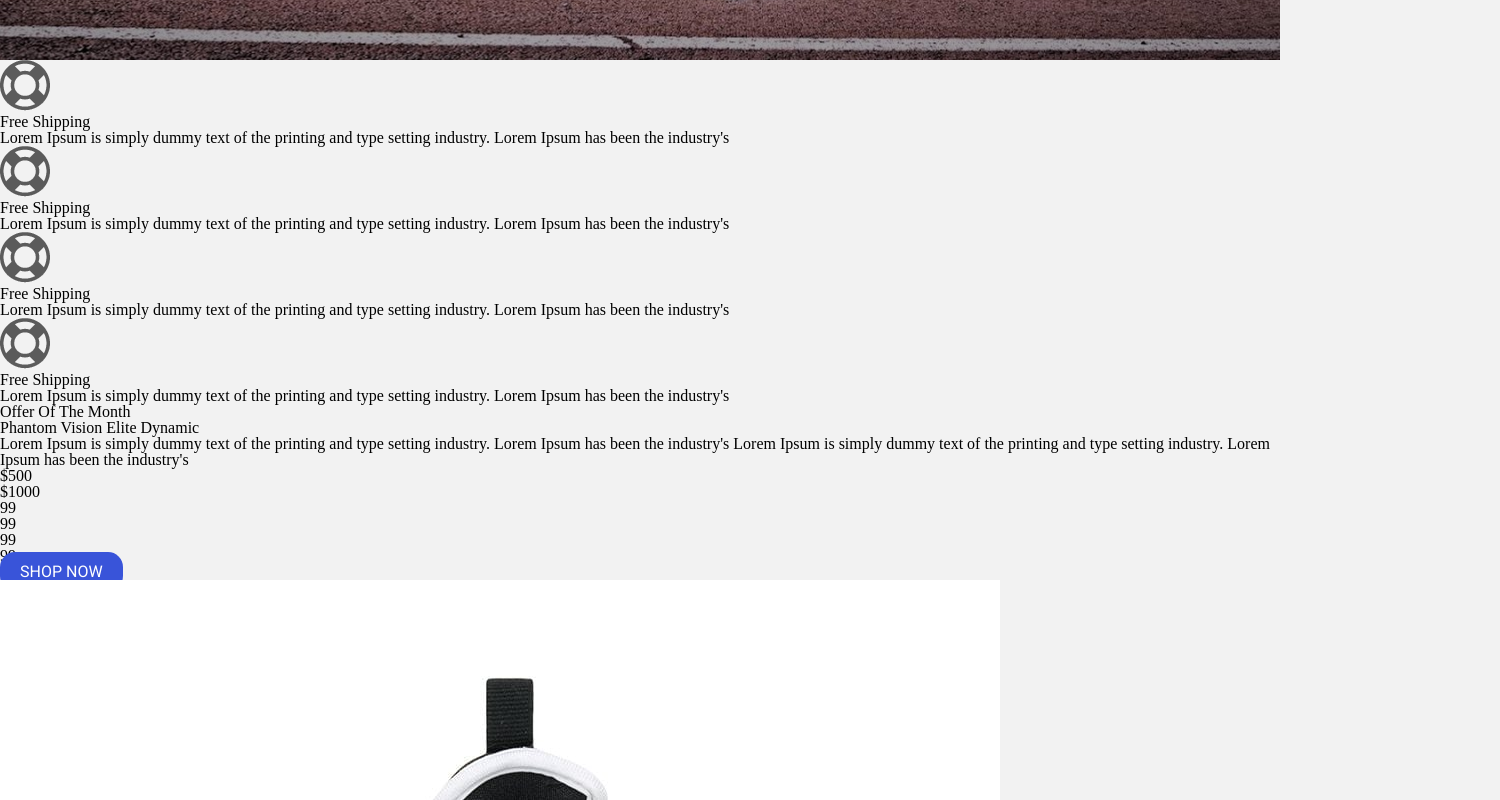
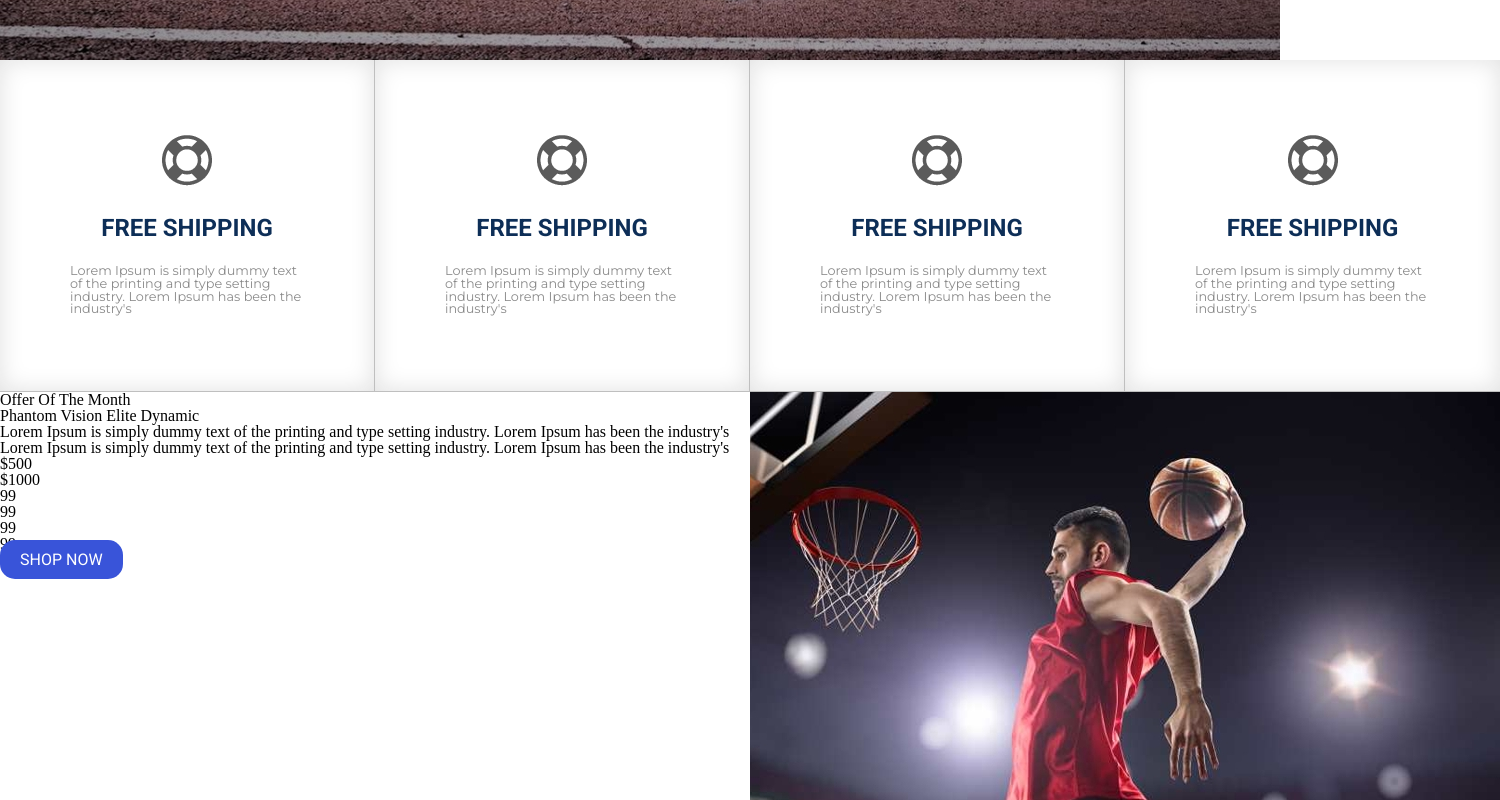
Before and after one commit to Hailok/hailok.github.io, a plain HTML site: page index.html in a window 1280 px wide. Shown: the part 740-1540 px from the top of the page, 1500 px wide, since content can reach past the window. Drawn offline with Linux system fonts and the light colour scheme.

Commit message:
made about-us in main block

```diff
--- a/index.html
+++ b/index.html
@@ -42,32 +42,33 @@
 		</section>
 
 	</header>
-	<main id="body">
+	<main id="main">
 
 		<section class="about-us">
-			<div>
+			<div class="about-us-item">
 				<img src="img/body/about-us/about-us_example.png" alt="">
-				<h3>Free Shipping</h3>
-				<p>Lorem Ipsum is simply dummy text of the printing and type setting industry. Lorem Ipsum has been the industry's</p>
+				<h3 class="about-us-item-title">Free Shipping</h3>
+				<p class="about-us-item-text">Lorem Ipsum is simply dummy text of the printing and type setting industry. Lorem Ipsum has been the industry's</p>
 			</div>
-			<div>
+			<div class="about-us-item">
 				<img src="img/body/about-us/about-us_example.png" alt="">
-				<h3>Free Shipping</h3>
-				<p>Lorem Ipsum is simply dummy text of the printing and type setting industry. Lorem Ipsum has been the industry's</p>
+				<h3 class="about-us-item-title">Free Shipping</h3>
+				<p class="about-us-item-text">Lorem Ipsum is simply dummy text of the printing and type setting industry. Lorem Ipsum has been the industry's</p>
 			</div>
-			<div>
+			<div class="about-us-item">
 				<img src="img/body/about-us/about-us_example.png" alt="">
-				<h3>Free Shipping</h3>
-				<p>Lorem Ipsum is simply dummy text of the printing and type setting industry. Lorem Ipsum has been the industry's</p>
+				<h3 class="about-us-item-title">Free Shipping</h3>
+				<p class="about-us-item-text">Lorem Ipsum is simply dummy text of the printing and type setting industry. Lorem Ipsum has been the industry's</p>
 			</div>
-			<div>
+			<div class="about-us-item">
 				<img src="img/body/about-us/about-us_example.png" alt="">
-				<h3>Free Shipping</h3>
-				<p>Lorem Ipsum is simply dummy text of the printing and type setting industry. Lorem Ipsum has been the industry's</p>
+				<h3 class="about-us-item-title">Free Shipping</h3>
+				<p class="about-us-item-text">Lorem Ipsum is simply dummy text of the printing and type setting industry. Lorem Ipsum has been the industry's</p>
 			</div>
 		</section>
 
 		<section class="offer-of-the-month">
+			<div class="offer">
 				<h2>Offer Of The Month</h2>
 				<h3>Phantom Vision Elite Dynamic</h3>
 				<p>Lorem Ipsum is simply dummy text of the printing and type setting industry. Lorem Ipsum has been the industry's Lorem Ipsum is simply dummy text of the printing and type setting industry. Lorem Ipsum has been the industry's </p>
@@ -82,6 +83,8 @@
 					<div class="seconds">99</div>
 				</div>
 				<a href="#" class="shop-now">Shop now</a>
+			</div>
+			<img src="img/body/offer-of-the-month/image.jpg" alt="" class="image">
 		</section>
 
 		<section class="regular-offers">
--- /dev/null
+++ b/sass/blocks/_main.scss
@@ -0,0 +1,49 @@
+#main {
+  width: 1500px;
+  margin: auto;
+
+  .about-us {
+    display: flex;
+    flex-wrap: wrap;
+    border-bottom: 1px solid rgba($color: #000000, $alpha: 0.25);
+
+    .about-us-item {
+      display: flex;
+      flex-direction: column;
+      align-items: center;
+      width: 375px;
+      padding: 75px 70px;
+      box-sizing: border-box;
+      border-right: 1px solid rgba($color: #000000, $alpha: 0.25);
+      box-shadow: inset 0 0 25px rgba(12, 12, 12, 0.13);
+
+      .about-us-item-title {
+        margin-top: 30px;
+        font-family: "Roboto", sans-serif;
+        font-size: 1.5em;
+        color: #0d2e57;
+        font-weight: bold;
+        text-transform: uppercase;
+      }
+
+      .about-us-item-text {
+        margin-top: 25px;
+        font-family: Montserrat;
+        font-size: 0.8em;
+        color: #8a8a8a;
+      }
+
+    }
+
+    .about-us-item:last-child {
+      border-right: none;
+    }
+
+  }
+
+  .offer-of-the-month {
+    display: flex;
+
+  }
+
+}
--- a/sass/core/_font.scss
+++ b/sass/core/_font.scss
@@ -1,6 +1,6 @@
 @import url('https://fonts.googleapis.com/css?family=Montserrat:400,600');
 @import url('https://fonts.googleapis.com/css?family=Poppins:400,700');
-@import url('https://fonts.googleapis.com/css?family=Roboto');
+@import url('https://fonts.googleapis.com/css?family=Roboto:400,700');
 @font-face {
   font-family: "Font Awesome";
   src: url(../font/font-awesome-400.woff2) format("woff2"),
--- a/sass/style.scss
+++ b/sass/style.scss
@@ -1,5 +1,4 @@
 body {
-  background-color: rgba($color: #000000, $alpha: 0.05);
   font-size: 16px;
 }
 
@@ -16,3 +15,4 @@ body {
 @import "core/reset";
 @import "core/font";
 @import "blocks/header";
+@import "blocks/main"
```
Also changed, not shown: css/style.css, img/body/offer-of-the-month/image.jpg (added), 1 other file. Lines whose indentation alone changed are shown as unchanged.
